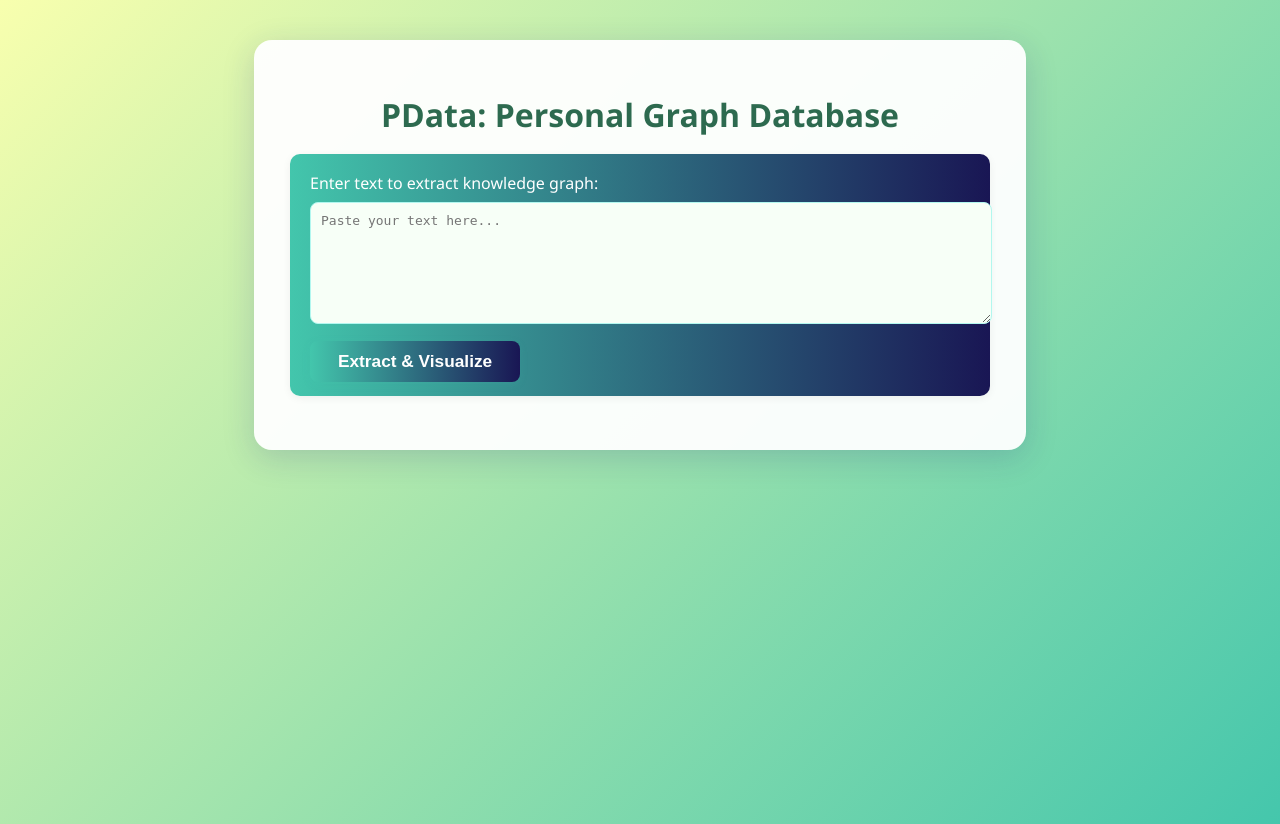
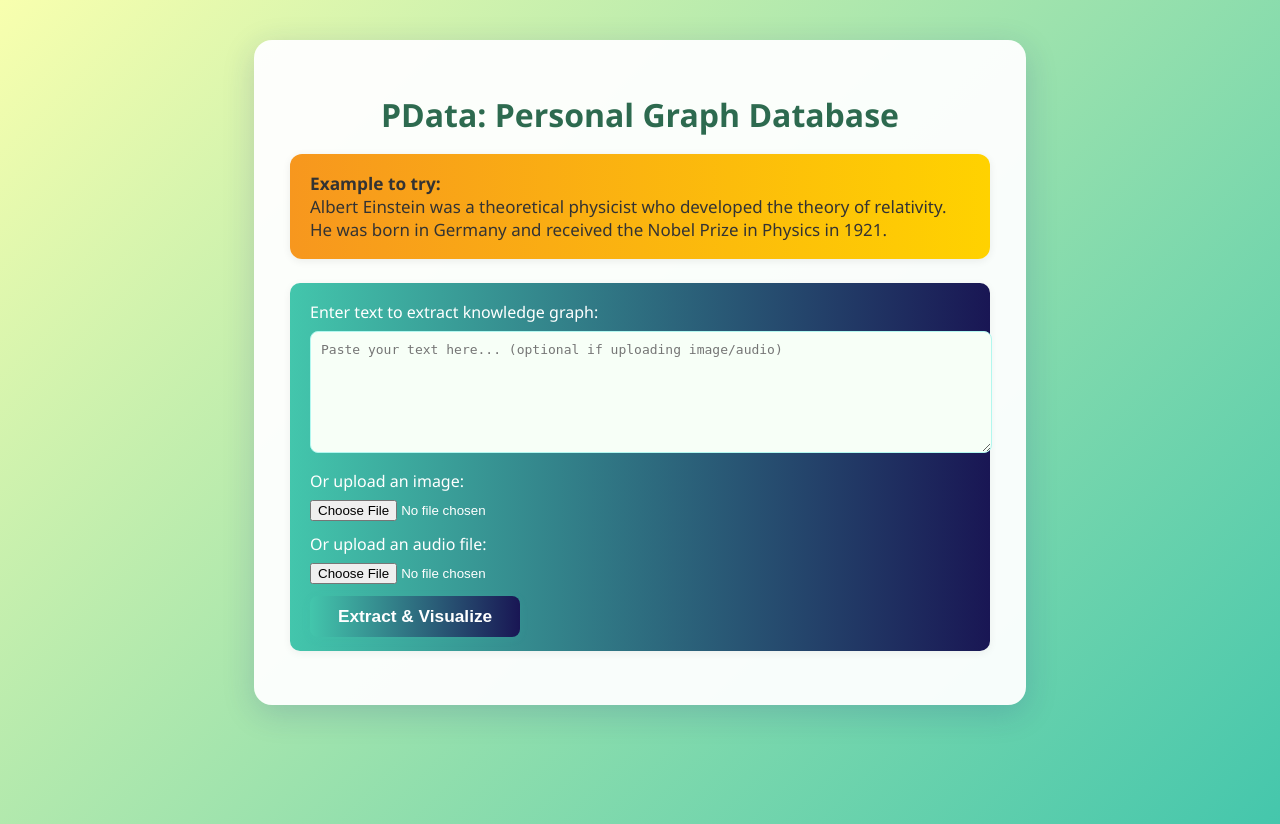
Before and after one commit to Neal-wu/PData, a FastAPI app: page / in a window 1280 px wide. Shown: the top 824 px of the page. Run offline with FastAPI, Linux system fonts and the light colour scheme.

Commit message:
Update main branch to working multimodal version

```diff
--- a/main.py
+++ b/main.py
@@ -1,77 +1,91 @@
 import networkx as nx
 from pyvis.network import Network
-from fastapi import FastAPI, Request, Form
+from fastapi import FastAPI, Request, Form, File, UploadFile
 from fastapi.responses import HTMLResponse
 from fastapi.staticfiles import StaticFiles
 from fastapi.templating import Jinja2Templates
-from transformers import AutoTokenizer, AutoModelForCausalLM
+from transformers import AutoTokenizer, AutoModelForCausalLM, AutoProcessor, AutoModelForImageTextToText
 import torch
 import os
+import gc
 import re
+from dotenv import load_dotenv
+
+# Load environment variables from .env file
+load_dotenv()
 from datetime import datetime
+from PIL import Image
+import io
+import base64
 
 app = FastAPI()
 
 # --- Configuration ---
 # Using Gemma 3n instruct model for improved extraction
+# Change from text-only to vision model
 MODEL_NAME = "google/gemma-3n-E2B-it"
+
+# Hugging Face token for accessing gated models
+HF_TOKEN = os.getenv("HF_TOKEN")  # Set this environment variable with your HF token
+
+device = torch.device("cuda:0" if torch.cuda.is_available() else "cpu")
 
 # --- Model Loading ---
 # Note: This will download the model on first run, which may take some time.
 # Ensure you have enough disk space.
-tokenizer = AutoTokenizer.from_pretrained(MODEL_NAME)
+tokenizer = AutoTokenizer.from_pretrained(MODEL_NAME, token=HF_TOKEN)
 # To make it runnable on most systems, we'll load in 4-bit for lower memory usage
-model = AutoModelForCausalLM.from_pretrained(
-    MODEL_NAME,
-    device_map="cpu",
-    torch_dtype=torch.float32
+# model = AutoModelForCausalLM.from_pretrained(
+    # MODEL_NAME,
+    # device_map=device,
+    # torch_dtype=torch.float32
     # attn_implementation="eager" # Required for some systems
-)
+# )
+
+processor = AutoProcessor.from_pretrained(MODEL_NAME, token=HF_TOKEN)
+model = AutoModelForImageTextToText.from_pretrained(MODEL_NAME, torch_dtype="auto", token=HF_TOKEN).to(device)
+
+def generate(messages):
+
+    print(f"detailed messages: {messages}")
+    try:
+        inputs = processor.apply_chat_template(
+            messages,
+            add_generation_prompt=True,
+            tokenize=True,
+            return_dict=True,
+            return_tensors="pt"
+        ).to(device, dtype=model.dtype)
+
+        print(f"Inputs created successfully")
+        outputs = model.generate(**inputs, max_new_tokens=512, disable_compile=True)
+        text = processor.decode(outputs[0][inputs["input_ids"].shape[-1]:])
+
+        print(f"Generated text: {text}")
+
+        # clean-up the variables to free-up GPU RAM
+        del inputs
+        del outputs
+        torch.cuda.empty_cache()
+        gc.collect()
+
+        return text
+    except Exception as e:
+        print(f"Message Generation failed: {e}")
 
 # --- Templating and Static Files ---
 if not os.path.exists("graphs"):
     os.makedirs("graphs")
 
-app.mount("/static", StaticFiles(directory="static"), name="static")
+# Remove this line if you don't need it
+# app.mount("/static", StaticFiles(directory="static"), name="static")
+
+# Keep this one - it's essential
 app.mount("/graphs", StaticFiles(directory="graphs"), name="graphs")
 templates = Jinja2Templates(directory="templates")
 
 # --- In-memory Graph Storage ---
 G = nx.DiGraph()
-
-def extract_triples(text: str) -> list[tuple[str, str, str]]:
-    """
-    Uses the Gemma model to extract knowledge triples from the given text.
-    """
-    prompt = f"""
-    Extract only explicit knowledge triples (subject, predicate, object) from the following text.
-    Output ONLY the triples, one per line, in the format:
-    subject, predicate, object
-
-    Text: "{text}"
-    Triples:
-    """
-
-    # Let the model's device_map handle tensor placement
-    input_ids = tokenizer(prompt, return_tensors="pt")
-    # Move inputs to the same device as the model
-    input_ids = input_ids.to("cpu")
-
-    outputs = model.generate(**input_ids, max_new_tokens=150)
-    response_text = tokenizer.decode(outputs[0], skip_special_tokens=True)
-
-    # Extract the part of the response that contains the triples
-    triples_text = response_text.split("Triples:")[1].strip()
-
-    triples = []
-    for line in triples_text.split("\n"):
-        # Only accept lines with exactly two commas (i.e., three parts)
-        if line.count(",") == 2:
-            parts = [p.strip().strip('\"') for p in line.split(",")]
-            if all(parts) and len(parts) == 3:
-                triples.append(tuple(parts))
-    return triples
-
 
 def create_graph_visualization(graph: nx.DiGraph, file_path: str):
     """
@@ -111,21 +125,209 @@ async def read_root(request: Request):
     return templates.TemplateResponse("index.html", {"request": request})
 
 @app.post("/process", response_class=HTMLResponse)
-async def process_text(request: Request, text: str = Form(...)):
+async def process_multimodal(
+    request: Request,
+    text: str = Form(None),
+    image: UploadFile = File(None),
+    audio: UploadFile = File(None)
+):
     """
-    Processes the text input, updates the graph, and returns the new graph visualization.
+    Processes text, image, and/or audio input using Gemma 3n model.
     """
-    # 1. Extract triples from the text
-    triples = extract_triples(text)
+    # Validate inputs and determine processing mode
+    has_text = bool(text and text.strip())
+    has_image = bool(image and image.filename and image.filename.strip())
+    has_audio = bool(audio and audio.filename and audio.filename.strip())
 
-    # 2. Add triples to the graph
-    for subj, pred, obj in triples:
-        G.add_edge(subj, obj, label=pred)
+    # Check if any input is provided
+    if not any([has_text, has_image, has_audio]):
+        return HTMLResponse(content="<p style='color: red;'>Please provide text, image, or audio input.</p>", status_code=400)
 
-    # 3. Create a new visualization
-    graph_file = "graphs/knowledge_graph.html"
-    create_graph_visualization(G, graph_file)
+    # Validate file types
+    if has_image and not image.content_type.startswith('image/'):
+        return HTMLResponse(content="<p style='color: red;'>Error: Uploaded file is not a valid image.</p>", status_code=400)
 
-    # 4. Return the path to the visualization to be loaded in an iframe
-    cache_buster = datetime.now().timestamp()
-    return f'<iframe src="{graph_file}?v={cache_buster}" width="100%" height="750px"></iframe>'
+    if has_audio and not audio.content_type.startswith('audio/'):
+        return HTMLResponse(content="<p style='color: red;'>Error: Uploaded file is not a valid audio file.</p>", status_code=400)
+
+    try:
+        # Process files and extract triples
+        triples = await process_inputs(text, image, audio, has_text, has_image, has_audio)
+
+        # Add triples to the graph
+        for subj, pred, obj in triples:
+            G.add_edge(subj, obj, label=pred)
+
+        # Create a new visualization
+        graph_file = "graphs/knowledge_graph.html"
+        create_graph_visualization(G, graph_file)
+
+        return f'<iframe src="{graph_file}" width="100%" height="750px"></iframe>'
+
+    except Exception as e:
+        return HTMLResponse(content=f"<p style='color: red;'>Error getting triples and graph: {str(e)}</p>", status_code=400)
+
+
+async def process_inputs(text: str, image: UploadFile, audio: UploadFile,
+                        has_text: bool, has_image: bool, has_audio: bool) -> list[tuple[str, str, str]]:
+    """
+    Unified function to process all input combinations and extract triples.
+    """
+    import tempfile
+    import os
+
+    # Prepare inputs for the unified function
+    image_path = None
+    audio_path = None
+
+    if has_image:
+        print("has image")
+        # Save image to temporary file
+        image_bytes = await image.read()
+        with tempfile.NamedTemporaryFile(suffix=".jpg", delete=False) as temp_file:
+            temp_file.write(image_bytes)
+            image_path = temp_file.name
+
+    if has_audio:
+        # Save audio to temporary file
+        print("has audio")
+        audio_bytes = await audio.read()
+        print(f"DEBUG: Audio file size: {len(audio_bytes)} bytes")
+        print(f"DEBUG: Audio file name: {audio.filename}")
+        print(f"DEBUG: Audio content type: {audio.content_type}")
+
+        with tempfile.NamedTemporaryFile(suffix=".wav", delete=False) as temp_file:
+            temp_file.write(audio_bytes)
+            audio_path = temp_file.name
+            print(f"DEBUG: Audio saved to temporary file: {audio_path}")
+            print(f"DEBUG: Temporary file exists: {os.path.exists(audio_path)}")
+            print(f"DEBUG: Temporary file size: {os.path.getsize(audio_path)} bytes")
+
+    try:
+        print(f"DEBUG: Calling extract_triples_unified with:")
+        print(f"DEBUG: - text: {text if has_text else None}")
+        print(f"DEBUG: - image_path: {image_path}")
+        print(f"DEBUG: - audio_path: {audio_path}")
+
+        # Use the unified extraction function
+        result = extract_triples_unified(
+            text=text if has_text else None,
+            image_path=image_path,
+            audio_path=audio_path
+        )
+        print(f"DEBUG: extract_triples_unified returned: {result}")
+        return result
+    finally:
+        # Clean up temporary files
+        try:
+            if image_path and os.path.exists(image_path):
+                os.unlink(image_path)
+                print(f"DEBUG: Cleaned up image file: {image_path}")
+            if audio_path and os.path.exists(audio_path):
+                os.unlink(audio_path)
+                print(f"DEBUG: Cleaned up audio file: {audio_path}")
+        except Exception as e:
+            print(f"DEBUG: Error during cleanup: {e}")
+
+def extract_triples_unified(text: str = None, image_path: str = None, audio_path: str = None) -> list[tuple[str, str, str]]:
+    """
+    Unified function to extract knowledge triples from any combination of text, image, and audio.
+    Uses Gemma 3n model for all processing.
+    """
+    try:
+        # Build the prompt based on available inputs
+        prompt_parts = []
+
+        if text:
+            prompt_parts.append(f'Text: "{text}"')
+
+        if audio_path:
+            print(f"DEBUG: Processing audio file: {audio_path}")
+            # Process audio using Gemma 3n
+            messages = [{
+                "role": "user",
+                "content": [
+                    {"type": "audio", "audio": audio_path},
+                    {"type": "text", "text": "What is this audio about?"}
+                ]
+            }]
+            try:
+                audio_text = generate(messages)
+                print(f" Audio processing result: {audio_text}")
+                prompt_parts.append(f'Audio transcription: "{audio_text}"')
+            except Exception as e:
+                print(f"DEBUG: Audio processing failed: {e}")
+                # prompt_parts.append('Audio transcription: "Audio processing failed"')
+
+        if image_path:
+            # Process image using Gemma 3n
+            messages = [{
+                "role": "user",
+                "content": [
+                    {"type": "image", "image": image_path},
+                    {"type": "text", "text": "What is this image about?"}
+                ]
+            }]
+            image_text = generate(messages)
+            prompt_parts.append(f"Image description: {image_text}")
+
+        # Create the combined prompt
+        if len(prompt_parts) == 0:
+            return []
+
+        combined_prompt = f"""
+        Extract knowledge triples (subject, predicate, object) from the following combined input.
+        {chr(10).join(prompt_parts)}
+        Provide the output as a list of comma-separated values, where each line is a new triple.
+        Triples:
+        """
+
+        # Process with Gemma 3n model using the generate function
+        messages = [{
+            "role": "user",
+            "content": [
+                {"type": "text", "text": combined_prompt}
+            ]
+        }]
+
+        response_text = generate(messages)
+
+        # Extract triples
+        triples_text = response_text.split("Triples:")[1].strip() if "Triples:" in response_text else response_text
+
+        triples = []
+        for line in triples_text.split("\n"):
+            if "," in line:
+                parts = [p.strip() for p in line.split(",")]
+                if len(parts) == 3:
+                    triples.append(tuple(parts))
+
+        return triples
+
+    except Exception as e:
+        print(f"DEBUG: Unified extraction failed: {e}")
+        return []
+# def convert_audio_to_text(audio_bytes: bytes) -> str:
+    # """
+    # Converts audio bytes to text using speech recognition.
+    # """
+    # try:
+        # import speech_recognition as sr
+        # import tempfile
+        #
+        # with tempfile.NamedTemporaryFile(suffix=".wav", delete=False) as temp_file:
+            # temp_file.write(audio_bytes)
+            # temp_file_path = temp_file.name
+        #
+        # recognizer = sr.Recognizer()
+        # with sr.AudioFile(temp_file_path) as source:
+            # audio_data = recognizer.record(source)
+            # audio_text = recognizer.recognize_google(audio_data)
+        #
+        # import os
+        # os.unlink(temp_file_path)
+        # return audio_text
+
+    # except Exception as e:
+        # print(f"Audio conversion failed: {e}")
+        # return "Audio could not be transcribed"
--- a/requirements.txt
+++ b/requirements.txt
@@ -7,3 +7,6 @@ transformers
 torch
 accelerate
 bitsandbytes
+pillow
+SpeechRecognition
+pyaudio
--- a/templates/index.html
+++ b/templates/index.html
@@ -84,9 +84,17 @@
 <body>
     <div class="container">
         <h1>PData: Personal Graph Database</h1>
-        <form id="text-form" method="post" action="/process">
+        <div class="example-card">
+            <b>Example to try:</b><br>
+            <span style="font-size:0.98em;">Albert Einstein was a theoretical physicist who developed the theory of relativity. He was born in Germany and received the Nobel Prize in Physics in 1921.</span>
+        </div>
+        <form id="text-form" method="post" action="/process" enctype="multipart/form-data">
             <label for="text">Enter text to extract knowledge graph:</label><br>
-            <textarea id="text" name="text" required placeholder="Paste your text here..."></textarea><br>
+            <textarea id="text" name="text" placeholder="Paste your text here... (optional if uploading image/audio)"></textarea><br>
+            <label for="image">Or upload an image:</label><br>
+            <input type="file" id="image" name="image" accept="image/*" style="margin: 8px 0 12px 0; color: #fff;"><br>
+            <label for="audio">Or upload an audio file:</label><br>
+            <input type="file" id="audio" name="audio" accept="audio/*" style="margin: 8px 0 12px 0; color: #fff;"><br>
             <button type="submit">Extract & Visualize</button>
         </form>
         <div id="graph-container">
```
